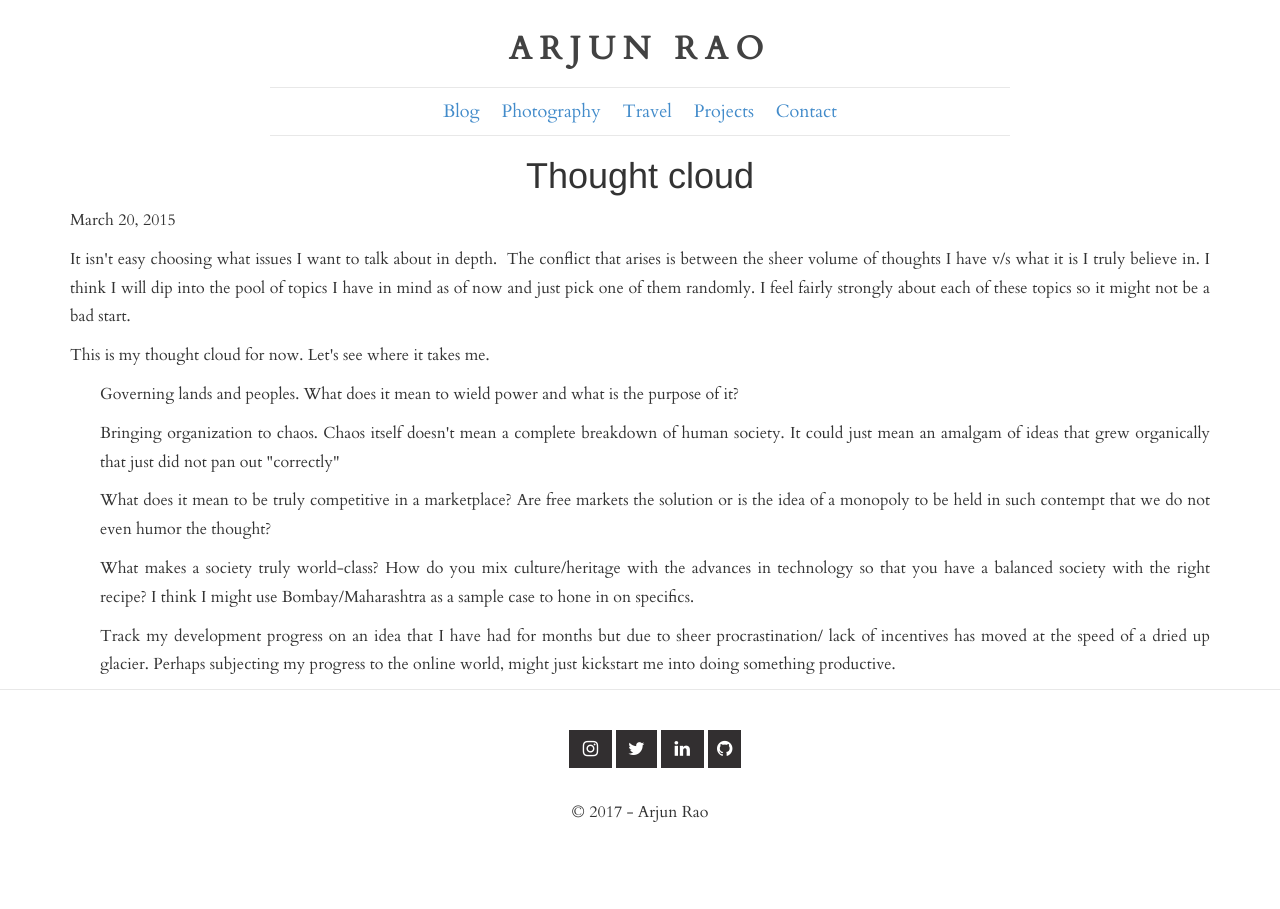
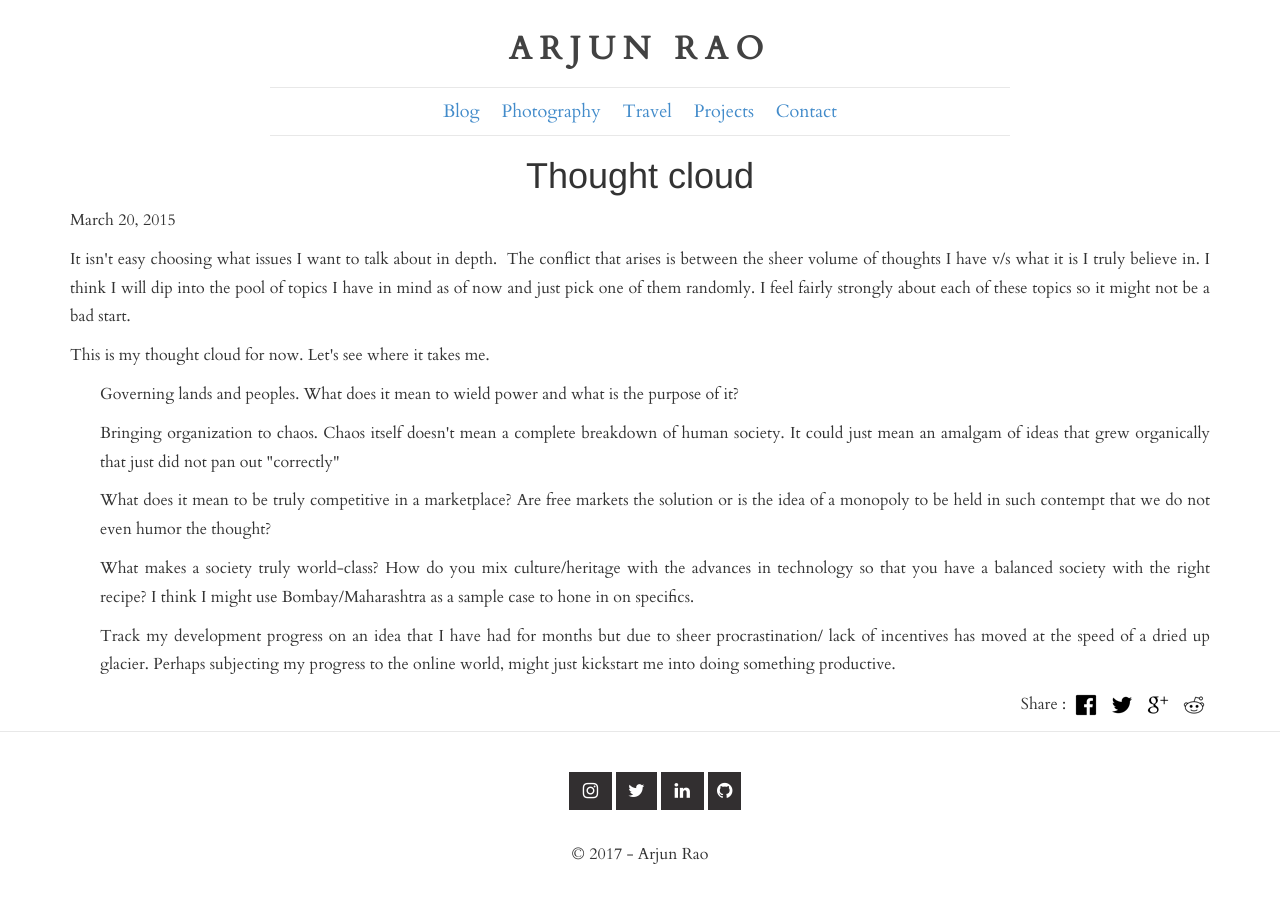
Before and after one commit to arjunrao87/arjunrao.co-v1, a Jekyll site: the page built from _posts/2015-03-20-thought-cloud.html, in a window 1280 px wide. Built offline with Jekyll 4.4.1, drawn with Linux system fonts in a browser that asks for light colours; nearby versions of some CDN libraries; some web fonts are replaced; comment, search, counter and statistics services are not loaded.

Commit message:
Removing SEO + Adding share to blogs

```diff
--- a/_includes/base.html
+++ b/_includes/base.html
@@ -27,7 +27,6 @@
     <link rel="icon" type="image/png" href="/assets/img/favicon-32x32.png" sizes="32x32" />
     <link rel="icon" type="image/png" href="/assets/img/favicon-16x16.png" sizes="16x16" />
     <!--Adding SEO as per https://github.com/jekyll/jekyll-seo-tag-->
-    {% seo %}
   </head>
   <body>
     <header class="site-header">
--- a/_includes/posts.html
+++ b/_includes/posts.html
@@ -2,6 +2,15 @@
   <h1>{{ page.title }}</h2>
   <p>{{ page.date | date: '%B %d, %Y' }}</p>
 {{ content }}
+<div align="right">
+  <ul class="share-buttons">
+    <li> Share : </li>
+    <li><a href="https://www.facebook.com/sharer/sharer.php?u=http%3A%2F%2Fwww.arjunrao.co&t=" title="Share on Facebook" target="_blank" onclick="window.open('https://www.facebook.com/sharer/sharer.php?u=' + encodeURIComponent(document.URL) + '&t=' + encodeURIComponent(document.URL)); return false;"><img alt="Share on Facebook" src="/assets/img/Facebook.png"></a></li>
+    <li><a href="https://twitter.com/intent/tweet?source=http%3A%2F%2Fwww.arjunrao.co&text=:%20http%3A%2F%2Fwww.arjunrao.co&via=raoarjun" target="_blank" title="Tweet" onclick="window.open('https://twitter.com/intent/tweet?text=' + encodeURIComponent(document.title) + ':%20'  + encodeURIComponent(document.URL)); return false;"><img alt="Tweet" src="/assets/img/Twitter.png"></a></li>
+    <li><a href="https://plus.google.com/share?url=http%3A%2F%2Fwww.arjunrao.co" target="_blank" title="Share on Google+" onclick="window.open('https://plus.google.com/share?url=' + encodeURIComponent(document.URL)); return false;"><img alt="Share on Google+" src="/assets/img/Google+.png"></a></li>
+    <li><a href="http://www.reddit.com/submit?url=http%3A%2F%2Fwww.arjunrao.co&title=" target="_blank" title="Submit to Reddit" onclick="window.open('http://www.reddit.com/submit?url=' + encodeURIComponent(document.URL) + '&title=' +  encodeURIComponent(document.title)); return false;"><img alt="Submit to Reddit" src="/assets/img/Reddit.png"></a></li>
+  </ul>
+</div>
 {% if page.comments %}
 <div id="disqus_thread"></div>
 <script>
--- a/assets/css/social-media.css
+++ b/assets/css/social-media.css
@@ -108,3 +108,23 @@
 .fa-github:hover {
     background-color: #040204;
 }
+
+ul.share-buttons{
+  list-style: none;
+  padding: 0;
+}
+
+ul.share-buttons li{
+  display: inline;
+}
+
+ul.share-buttons .sr-only {
+  position: absolute;
+  clip: rect(1px 1px 1px 1px);
+  clip: rect(1px, 1px, 1px, 1px);
+  padding: 0;
+  border: 0;
+  height: 1px;
+  width: 1px;
+  overflow: hidden;
+}
```
Also changed, not shown: _config.yml (deleted, +0 -8 lines), assets/img/Facebook.png (added), assets/img/Google+.png (added), assets/img/Reddit.png (added), assets/img/Twitter.png (added).
